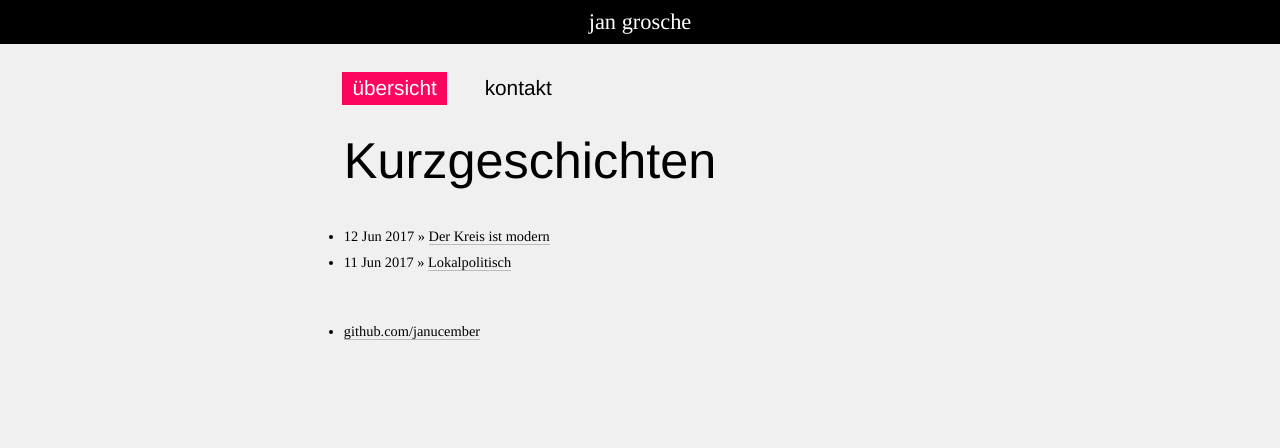
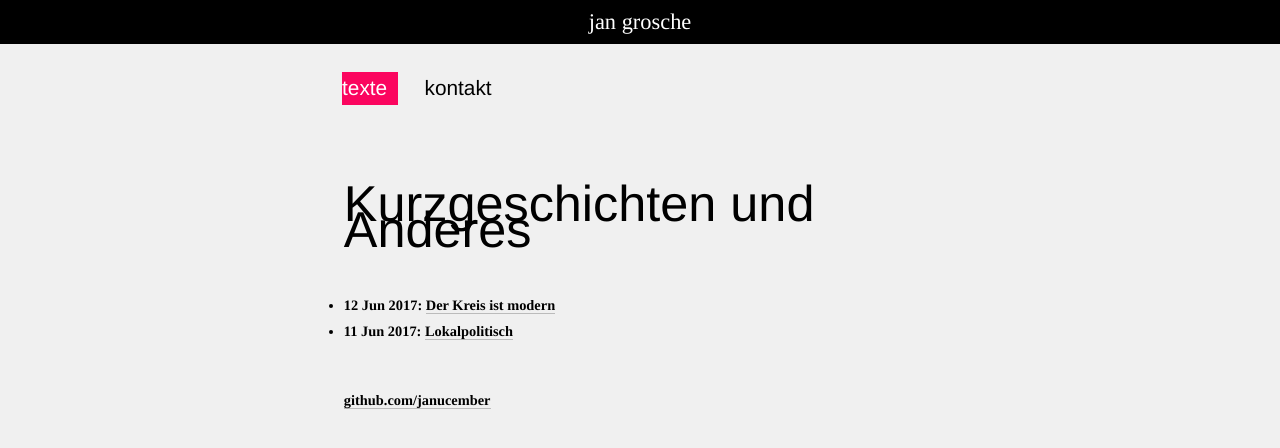
Before and after one commit to janucember/creative-writing-german, a Jekyll site: the page built from index.html, in a window 1280 px wide. Shown: the top 448 px of the page. Built offline with Jekyll 4.4.1, drawn with Linux system fonts in a browser that asks for light colours.

Commit message:
tweak css

```diff
--- a/_layouts/default.html
+++ b/_layouts/default.html
@@ -10,7 +10,7 @@
       <div id="wrapper">
       <nav>
           <ul>
-              <li><a {% if page.url == "/" %}class="active"{% endif %} href="/creative-writing-german">Übersicht</a></li>
+              <li><a {% if page.url == "/" %}class="active"{% endif %} href="/creative-writing-german">Texte</a></li>
               <li><a {% if page.url == "/kontakt.html" %}class="active"{% endif %} href="/creative-writing-german/kontakt">Kontakt</a></li>
           </ul>
       </nav>
--- a/css/main.css
+++ b/css/main.css
@@ -111,7 +111,7 @@
 	    padding-top: .2em;
     	padding-bottom: .2em;
 	    padding-right: .5em;
-    	padding-left: .5em;
+    	padding-left: 0em;
 
         margin-top: .5em;
         margin-left: 0;
@@ -126,12 +126,20 @@
 
 /* content */
 
+.container {
+    margin-top: 3em;
+}
+
 .container, footer {
     font-size: 90%;
     line-height: 1.8em;
     padding-top: 3em;
     padding-left: 2em;
     font-family: "Merriweather Light", Times, "Times New Roman", serif;
+}
+
+.container p + p {
+	text-indent: 2em;
 }
 
 
@@ -151,12 +159,16 @@
 	border-bottom-style: solid;
 	border-bottom-width: 1px;
 	border-bottom-color: #bbbbbb;
+}
 
+footer li {
+    list-style-type: none;
+    margin-bottom: 2em;
 }
 
 /* external links in paragraph in content div */
-#content a[href^='http']:not([href^='http://jan.ink']):not([href^='https://jan.ink']):after {
+.container a[href^='http']:not([href^='http://jan.ink']):not([href^='https://jan.ink']):after {
 	content: '►';
 	margin-left: .3em;
-	color: #ddd;
+	color: #bbbbbb;
 }
--- a/index.html
+++ b/index.html
@@ -1,11 +1,11 @@
 ---
 layout: default
-title: Kurzgeschichten
+title: Kurzgeschichten und Anderes
 ---
 <h1>{{ page.title }}</h1>
 <ul class="posts">
 
   {% for post in site.posts %}
-    <li><span>{{ post.date | date_to_string }}</span> » <a href="/creative-writing-german{{ post.url }}" title="{{ post.title }}">{{ post.title }}</a></li>
+    <li><strong><span>{{ post.date | date_to_string }}</span>:<strong> <a href="/creative-writing-german{{ post.url }}" title="{{ post.title }}">{{ post.title }}</a></li>
   {% endfor %}
 </ul>
```
